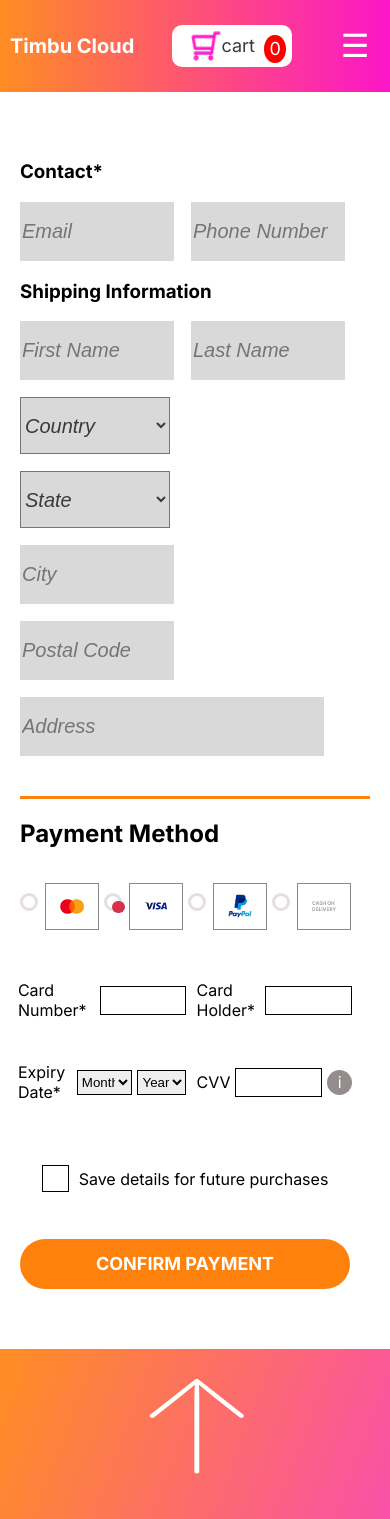
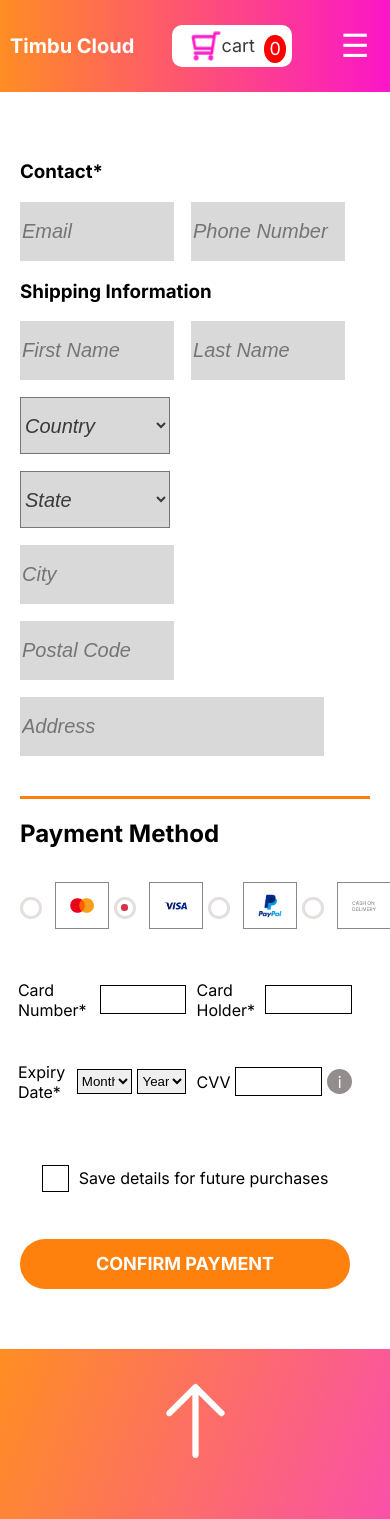
Before and after one commit to gharneeyart/Timbu-Cloud-HNG2, a React (Vite) app: page /checkout in a window 390 px wide. Shown: the top 1519 px of the page. Built offline with nearby package versions, Linux system fonts and the light colour scheme.

Commit message:
made correction

```diff
--- a/src/components/Footer.jsx
+++ b/src/components/Footer.jsx
@@ -3,14 +3,14 @@ import '../css/Footer.css'
 import Icon1 from '../assets/image/Vector (2).png'
 import Icon2 from '../assets/image/Group.png'
 import Icon3 from '../assets/image/Vector (3).png'
-import Arrow from '../assets/image/Right-Arrow 1.png'
+import { GoArrowUp } from "react-icons/go";
 
 
 const Footer = () => {
   return (
     <div className='footer'>
         <a href='/' className="arrow">
-            <img src={Arrow} alt="" />
+        <GoArrowUp size={100} style={{color:'white'}}/>
         </a>
         <div className="group">
             <div className="div">
--- a/src/css/Delivery.css
+++ b/src/css/Delivery.css
@@ -1,82 +1,82 @@
 .delivery{
     padding: 0 25px 40px 25px;
-    min-height: 550px;
+    min-height: 34.38rem;
     font-family: Inter;
 }
 .names{
     display: grid;
     grid-template-columns: 1fr 1fr;
-    gap: 14px;
-    width: 424px;
+    gap: 0.88rem;
+    width: 26.5rem;
     margin: 0;
 }
 .names > input{
-    width: 207px;
-    height: 57px;
+    width: 12.94rem;
+    height: 3.56rem;
     background: #D9D9D9;
     border: 0;
-    font-size: 20px;
+    font-size: 1.25rem;
     font-style: italic;
-    line-height: 24.2px;
+    line-height: 1.51rem;
     text-align: left;
     color: #3A3A3A;
 }
 .info{
     display: grid;
     grid-template-columns: 1fr;
-    gap: 17px;
-    margin-top: 17px;
+    gap: 1.06rem;
+    margin-top: 1.06rem;
 }
 .info > select{
-    width: 207px;
-    height: 57px;
+    width: 12.94rem;
+    height: 3.56rem;
     background: #D9D9D9;
-    font-size: 20px;
+    font-size: 1.25rem;
     font-style: italic;
-    line-height: 24.2px;
+    line-height: 1.51rem;
     text-align: left;
     color: #3A3A3A;
 }
 .region > option{
-    font-size: 20px;
+    font-size: 1.25rem;
     font-style: italic;
-    line-height: 24.2px;
+    line-height: 1.51rem;
     text-align: left;
     color: #3A3A3A;
 }
 .info > input{
-    width: 207px;
-    height: 57px;
+    width: 12.94rem;
+    height: 3.56rem;
     background: #D9D9D9;
     border: 0;
-    font-size: 20px;
+    font-size: 1.25rem;
     font-style: italic;
-    line-height: 24.2px;
+    line-height: 1.51rem;
     text-align: left;
     color: #3A3A3A;
 }
 .info > .address{
-    width: 416px;
+    width: 26rem;
 }
 @media (min-width: 769px) and (max-width: 1024px) {
     .names{
-        gap: 17px;
-        width: 408px;
+        gap: 1.06rem;
+        width: 25.5rem;
     }
     .names > input{
-        width: 337px;
-    height: 57px;
+        width: 21.06rem;
+    height: 3.56rem;
     }
     .info > select{
-        width: 337px;
-    height: 57px;
+        width: 21.06rem;
+    height: 3.56rem;
     }
     .info > input{
-        width: 337px;
-    height: 57px;
+        width: 21.06rem;
+    height: 3.56rem;
     }
     .info > .address{
-        width: 676px;
+        width: 42.25rem;
     }
 }
 @media (max-width: 768px) {
@@ -84,22 +84,22 @@
         padding: 0 0 40px 0;
     }
     .names{
-        gap: 17px;
-        width: 320px;
+        gap: 1.06rem;
+        width: 20rem;
     }
     .names > input{
-        width: 150px;
-    height: 57px;
+        width: 9.38rem;
+    height: 3.56rem;
     }
     .info > select{
-        width: 150px;
-    height: 57px;
+        width: 9.38rem;
+    height: 3.56rem;
     }
     .info > input{
-        width: 150px;
-    height: 57px;
+        width: 9.38rem;
+    height: 3.56rem;
     }
     .info > .address{
-        width: 300px;
+        width: 18.75rem;
     }
 }
--- a/src/css/Footer.css
+++ b/src/css/Footer.css
@@ -70,6 +70,7 @@
       font-weight: 700;
       text-align: center;
       color: #FFFFFF;
+      margin: 0 0 10px 0;
     }
     .div2 {
       border-right: 1px solid #FFFFFF;
--- a/src/css/Hero.css
+++ b/src/css/Hero.css
@@ -32,7 +32,7 @@
     width: 50%;
     height: auto;
     background: linear-gradient(180deg, #FF8D24 0%, #F83ECF 100%);
-    border-radius: 50% 35% 0 50%;
+    border-radius: 50% 30% 30% 50%;
 }
 @media (min-width: 769px) and (max-width: 1024px){
     .hero{
--- a/src/css/Home.css
+++ b/src/css/Home.css
@@ -65,7 +65,7 @@
       height: 42px;
       }
       .carter-icon > p{
-        font-size: 15px;
+        font-size: 16px;
         color: #FFFF;
       }
       .logos{
--- a/src/css/Order.css
+++ b/src/css/Order.css
@@ -75,6 +75,12 @@ text-align: left;
     margin: 20px 0 30px 0;
     font-size: 20px;
     font-weight: 700;
+    cursor: pointer;
+}
+.apply:hover{
+    border: 2px solid #D63249;
+    background-color: #FFFFFF;
+    color: #D63249;
 }
 .order-total{
     display: flex;
@@ -102,6 +108,12 @@ font-size: 20px;
 font-weight: 700;
 line-height: 24.2px;
 color: #FFFFFF;
+cursor: pointer;
+}
+.check:hover{
+    background-color: #FFFFFF ;
+    color: #FE810D;
+    border: 2px solid #FE810D;
 }
 @media (min-width: 769px) and (max-width: 1024px){
     .orders{
--- a/src/css/Payment.css
+++ b/src/css/Payment.css
@@ -115,6 +115,12 @@ form {
     font-weight: 700;
     line-height: 24.2px;
     border: 0;
+    cursor: pointer;
+}
+.confirm:hover{
+    background-color: #FFFFFF ;
+    color: #FE810D;
+    border: 2px solid #FE810D;
 }
 
 /* Tablet Styles */
@@ -165,21 +171,39 @@ form {
     width: 100%;
     /* border: 1px solid black; */
 }
-    .custom-radio{
-        font-size: 16px;
-        padding-left: 25px;
+.custom-radio input {
+    position: absolute;
+    opacity: 0;
+    cursor: pointer;
 }
 .radio-btn {
-        height: 12px;
-        width: 12px;
-        margin-top: 10px;
+    position: absolute;
+    top: 0;
+    left: 0;
+    height: 15.5px;
+    width: 15.5px;
+    border: 3px solid #E5DEDE;
+    margin-top: 15px;
+    border-radius: 50%;
 }
-
+.custom-radio input:checked ~ .radio-btn {
+    background-color: #FFFF;
+}
 .radio-btn:after {
+    content: "";
+    position: absolute;
+    display: none;
+}
+.custom-radio input:checked ~ .radio-btn:after {
+    display: block;
+}
+.custom-radio .radio-btn:after {
     top: 4px;
     left: 4px;
-        width: 6px;
-        height: 6px;
+    width: 6.5px;
+    height: 6.5px;
+    border-radius: 50%;
+    background: #D63249;
 }
     .image {
         width: 52.11px;
--- a/src/css/ProductCard.css
+++ b/src/css/ProductCard.css
@@ -70,7 +70,13 @@ line-height: 29.05px;
 text-align: center;
 color: #FFFFFF;
 border: 0;
+cursor: pointer;
 
+}
+.addtocart:hover{
+    background-color: #FFFFFF ;
+    color: #FE810D;
+    border: 2px solid #FE810D;
 }
 @media (min-width: 769px) and (max-width: 1024px){
     .card{
```
Lines whose indentation alone changed are shown as unchanged.
